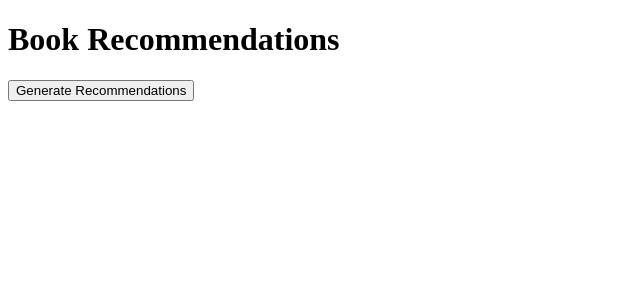
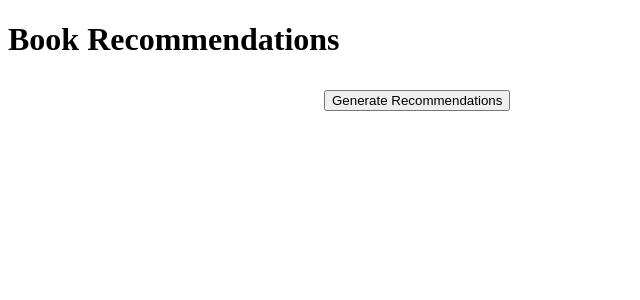
Before and after one commit to scinana/bookRecommendations, a Flask app: page / in a window 1280 px wide. Shown: the top 300 px of the page, without its empty margins (0-640 px from the left). Run offline with Flask 2, Linux system fonts and the light colour scheme; some libraries are stand-ins or nearby versions.

Commit message:
change up templates

```diff
--- a/app/app.py
+++ b/app/app.py
@@ -7,5 +7,4 @@ app = Flask(__name__)
 @app.route("/")
 def index():
     gjson = books.graph_bubbles()
-    template = render_template("index.html", graphJson=gjson)
-    return template
+    return render_template("index.html", gjson=gjson)
--- a/app/templates/index.html
+++ b/app/templates/index.html
@@ -1,11 +1,23 @@
 <!doctype html>
 <html>
- <body>
-  <h1>Book Recommendations</h1>
-  <div id='chart' class='chart'”></div>
-  <button onClick="window.location.reload();">Generate Recommendations</button>
-</body><script src='https://cdn.plot.ly/plotly-latest.min.js'></script>
-<script type='text/javascript'>
-  var graphs = {{graphJson | safe}};
-  Plotly.plot('chart',graphs,{});
-</script></html>
+<style>
+  .center {
+    margin: auto;
+    width: 50%;
+    padding: 10px;
+  }
+</style>
+
+   <body>
+      <h1>Book Recommendations</h1>
+      <div id='chart' class='chart'></div>
+      <div class='center'>
+        <button onClick="window.location.reload();">Generate Recommendations</button>
+      </div>
+   </body>
+   <script src='https://cdn.plot.ly/plotly-latest.min.js'></script>
+   <script type='text/javascript'>
+      const graphs = {{gjson | safe}};
+      Plotly.plot('chart',graphs,{});
+   </script>
+</html>
```
